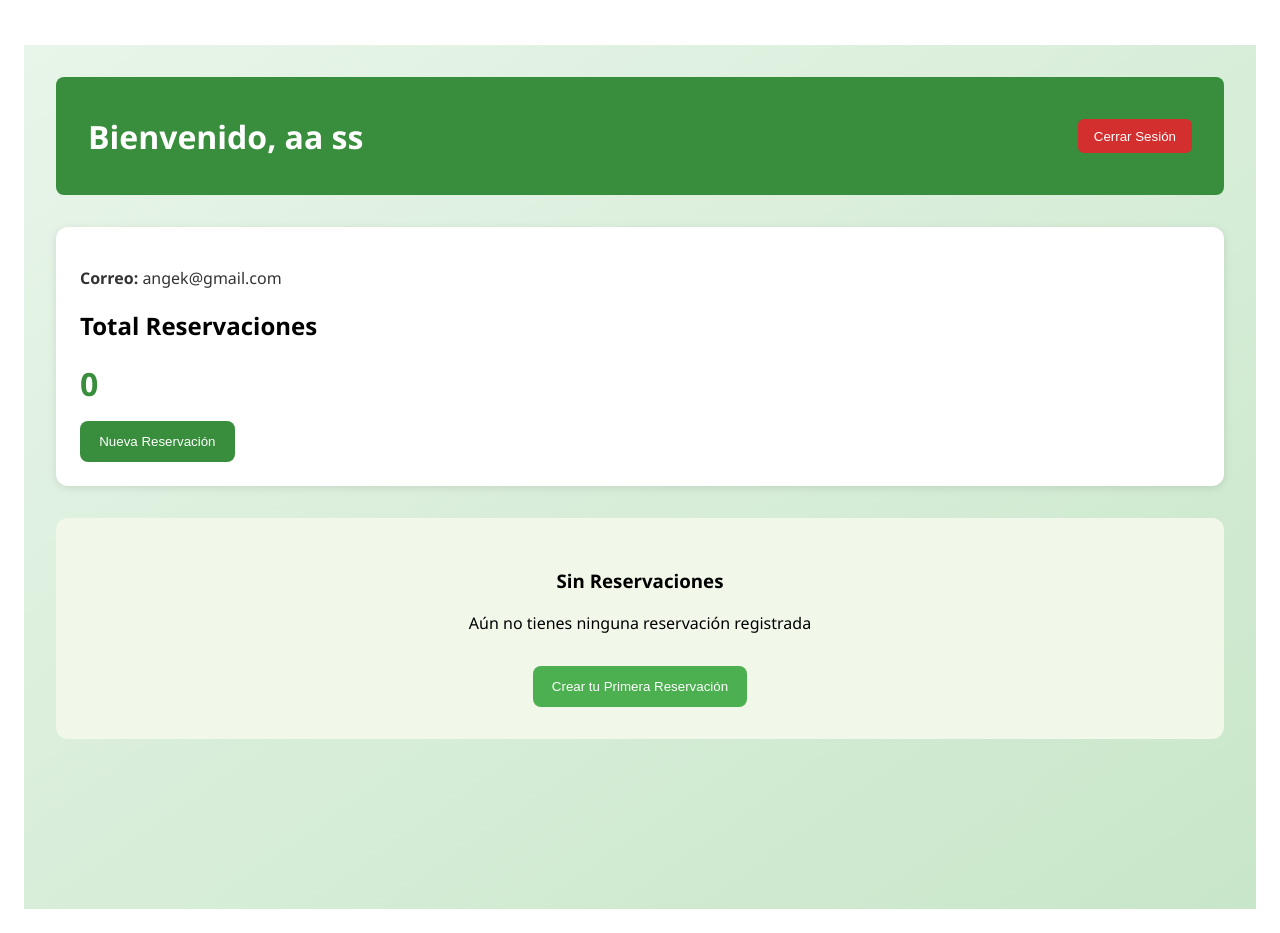
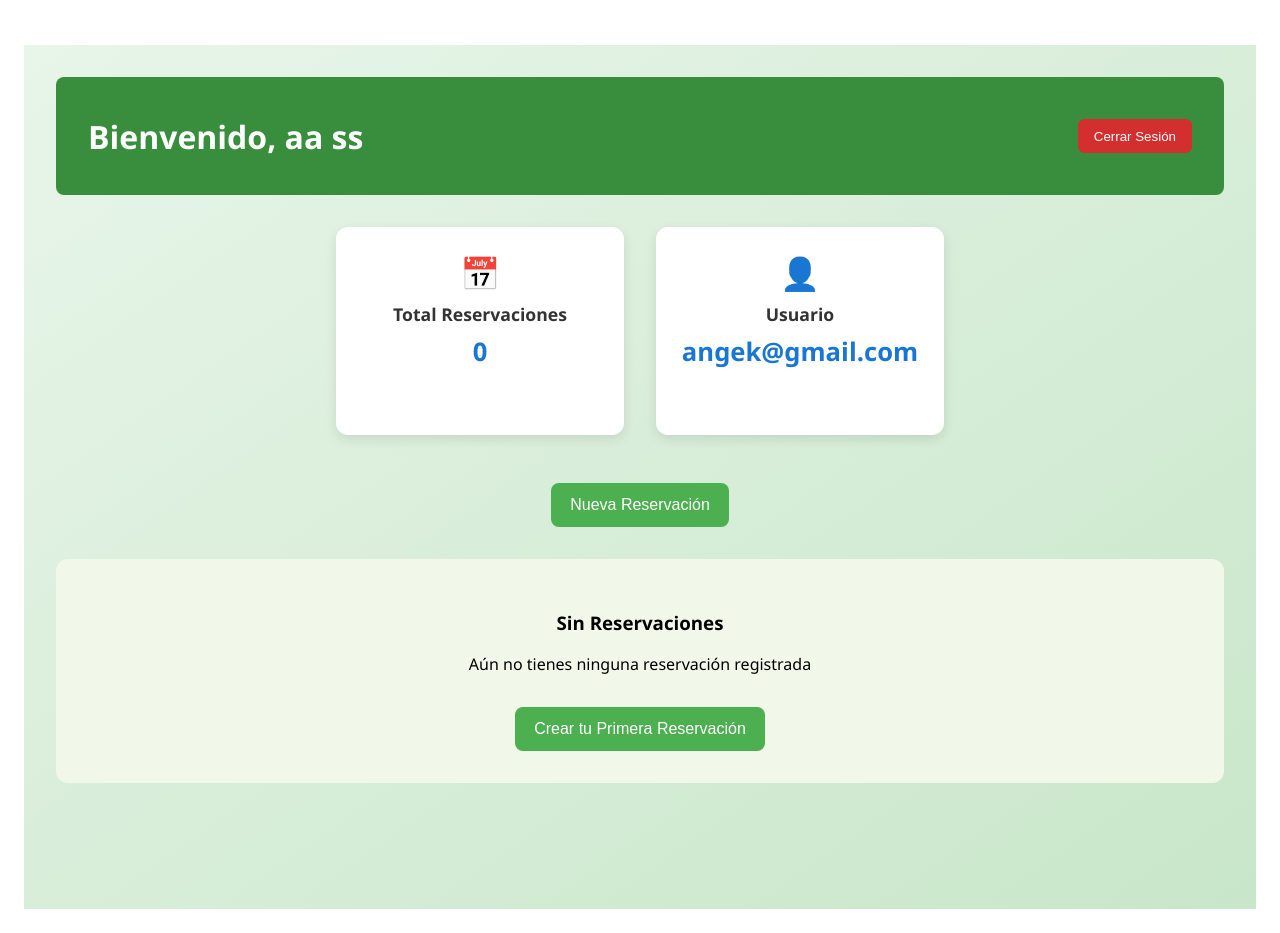
Before and after one commit to Mario5999/Proyecto-FeatUP, an Angular app in the folder Feats-UP/: page /home in a window 1280 px wide. Built offline with nearby package versions, Linux system fonts and the light colour scheme.

Commit message:
Restructuracion de vista de home, inicio y creacion de reservacion

```diff
--- a/Feats-UP/src/app/Inicio de sesion/login.component.css
+++ b/Feats-UP/src/app/Inicio de sesion/login.component.css
@@ -29,12 +29,14 @@
   font-size: 1.8rem;
   color: #d32f2f;
   margin-bottom: 0.5rem;
+  text-align: center;
 }
 
 .subtitulo {
   font-size: 1rem;
   color: #555;
   margin-bottom: 1.5rem;
+  text-align: center;
 }
 
 form label {
--- a/Feats-UP/src/app/Inicio de sesion/login.component.html
+++ b/Feats-UP/src/app/Inicio de sesion/login.component.html
@@ -24,7 +24,7 @@
     </form>
 
     <div class="registro-info">
-      <p>¿Primera vez aquí?</p>
+      <div class="separador">——— ¿Primera vez aquí? ———</div>
       <a routerLink="/register">Puedes crear una cuenta nueva</a>
     </div>
   </div>
--- a/Feats-UP/src/app/Inicio/inicio.component.css
+++ b/Feats-UP/src/app/Inicio/inicio.component.css
@@ -3,11 +3,28 @@
   font-family: 'Segoe UI', sans-serif;
   padding: 2rem;
   background-color: #f9f9f9;
+
 }
 
 .logo {
   width: 80px;
   margin-bottom: 0.5rem;
+}
+
+.contenedor {
+  display: flex;
+  justify-content: center; /* Centra horizontalmente */
+  margin-top: 2rem;
+}
+
+.card {
+  background-color: white;
+  padding: 2rem;
+  border-radius: 12px;
+  box-shadow: 0 4px 12px rgba(0, 0, 0, 0.1);
+  width: 100%;
+  max-width: 400px;
+  text-align: center;
 }
 
 .titulo {
@@ -25,11 +42,13 @@
 .bienvenida {
   font-size: 1.5rem;
   margin-bottom: 0.5rem;
+  text-align: center;
 }
 
 .descripcion {
   font-size: 1rem;
   margin-bottom: 2rem;
+  text-align: center;
 }
 
 .botones .btn {
@@ -44,6 +63,7 @@
 
 .btn.rojo {
   background-color: #d32f2f;
+
 }
 
 .btn.azul {
--- a/Feats-UP/src/app/Inicio/inicio.component.html
+++ b/Feats-UP/src/app/Inicio/inicio.component.html
@@ -6,12 +6,14 @@
   </header>
 
   <main>
+    <div class="contenedor">
+    <div class="card">
     <h3 class="bienvenida">Bienvenido</h3>
     <p class="descripcion">Gestiona tus reservaciones de manera fácil y rápida</p>
 
     <div class="botones">
       <button class="btn rojo" routerLink="/login">🔴 Iniciar Sesión</button>
-      <div class="separador">— o —</div>
+      <div class="separador">——— o ———</div>
       <button class="btn azul" routerLink="/register" >⚫ Crear Cuenta Nueva</button>
     </div>
 
@@ -19,6 +21,8 @@
       <span class="tag naranja">✔ Reservas Rápidas</span>
       <span class="tag rojo">✔ Fácil de Usar</span>
       <span class="tag naranja-claro">✔ Seguro</span>
+      </div>
+    </div>
     </div>
   </main>
 
--- a/Feats-UP/src/app/home.component.css
+++ b/Feats-UP/src/app/home.component.css
@@ -24,37 +24,45 @@
   cursor: pointer;
 }
 
-.resumen {
+.tarjetas {
+  display: flex;
+  justify-content: center;
+  gap: 2rem;
   margin-top: 2rem;
-  background: white;
-  padding: 1.5rem;
-  border-radius: 12px;
-  box-shadow: 0 2px 8px rgba(0, 0, 0, 0.1);
+  flex-wrap: wrap;
 }
 
-.info-usuario {
-  margin-bottom: 1rem;
-  font-size: 1rem;
+.card {
+  background-color: white;
+  border-radius: 12px;
+  box-shadow: 0 4px 12px rgba(0, 0, 0, 0.1);
+  width: 240px;
+  height: 160px;
+  padding: 1.5rem;
+  text-align: center;
+}
+
+.icono {
+  font-size: 2rem;
+  margin-bottom: 0.5rem;
+}
+
+.titulo {
+  font-size: 1.1rem;
+  font-weight: 600;
   color: #333;
 }
 
-.total-box {
-  margin-bottom: 1rem;
+.valor {
+  font-size: 1.6rem;
+  font-weight: bold;
+  color: #1976d2;
+  margin-top: 0.5rem;
 }
 
-.contador {
-  font-size: 2rem;
-  font-weight: bold;
-  color: #388e3c;
-}
-
-.btn-nueva {
-  background-color: #388e3c;
-  color: white;
-  border: none;
-  padding: 0.8rem 1.2rem;
-  border-radius: 8px;
-  cursor: pointer;
+.acciones {
+  text-align: center;
+  margin-top: 2rem;
 }
 
 .estado {
@@ -65,12 +73,17 @@
   border-radius: 12px;
 }
 
-.btn-crear {
-  margin-top: 1rem;
+.btn-verde {
   background-color: #4caf50;
   color: white;
   border: none;
   padding: 0.8rem 1.2rem;
   border-radius: 8px;
+  font-size: 1rem;
   cursor: pointer;
+  margin-top: 1rem;
 }
+
+.btn-verde:hover {
+  background-color: #43a047;
+}
--- a/Feats-UP/src/app/home.component.html
+++ b/Feats-UP/src/app/home.component.html
@@ -4,22 +4,27 @@
     <button class="btn-cerrar" (click)="cerrarSesion()" routerLink="/login">Cerrar Sesión</button>
   </header>
 
-  <section class="resumen">
-    <div class="info-usuario">
-      <p><strong>Correo:</strong> {{ usuario.correo }}</p>
+  <section class="tarjetas">
+    <div class="card">
+      <div class="icono">📅</div>
+      <div class="titulo">Total Reservaciones</div>
+      <div class="valor">{{ totalReservaciones }}</div>
     </div>
 
-    <div class="total-box">
-      <h2>Total Reservaciones</h2>
-      <div class="contador">{{ totalReservaciones }}</div>
+    <div class="card">
+      <div class="icono">👤</div>
+      <div class="titulo">Usuario</div>
+      <div class="valor">{{ usuario.correo }}</div>
     </div>
+  </section>
 
-    <button class="btn-nueva" (click)="crearReservacion()">Nueva Reservación</button>
+  <section class="acciones">
+    <button class="btn-verde" (click)="crearReservacion()">Nueva Reservación</button>
   </section>
 
   <section class="estado">
     <h3>Sin Reservaciones</h3>
     <p>Aún no tienes ninguna reservación registrada</p>
-    <button class="btn-crear" (click)="crearReservacion()">Crear tu Primera Reservación</button>
+    <button class="btn-verde" (click)="crearReservacion()">Crear tu Primera Reservación</button>
   </section>
 </div>
--- a/Feats-UP/src/app/home.component.ts
+++ b/Feats-UP/src/app/home.component.ts
@@ -1,29 +1,28 @@
 import { Component } from '@angular/core';
+import { CommonModule } from '@angular/common';
 import { RouterModule } from '@angular/router';
-import { CommonModule } from '@angular/common';
 
 @Component({
   selector: 'app-home',
   standalone: true,
-  imports: [RouterModule, CommonModule],
+  imports: [CommonModule, RouterModule],
   templateUrl: './home.component.html',
   styleUrls: ['./home.component.css']
 })
 export class HomeComponent {
   usuario = {
     nombre: 'aa ss',
-    correo: 'angek@gmail.com'
+    correo: 'angek@gmail.com',
+    contrasena: '••••••••'
   };
 
   totalReservaciones = 0;
 
   cerrarSesion() {
     console.log('Sesión cerrada');
-    // Aquí puedes agregar lógica de logout o redirección
   }
 
   crearReservacion() {
     console.log('Crear nueva reservación');
-    // Aquí puedes navegar o abrir formulario
   }
 }
```
